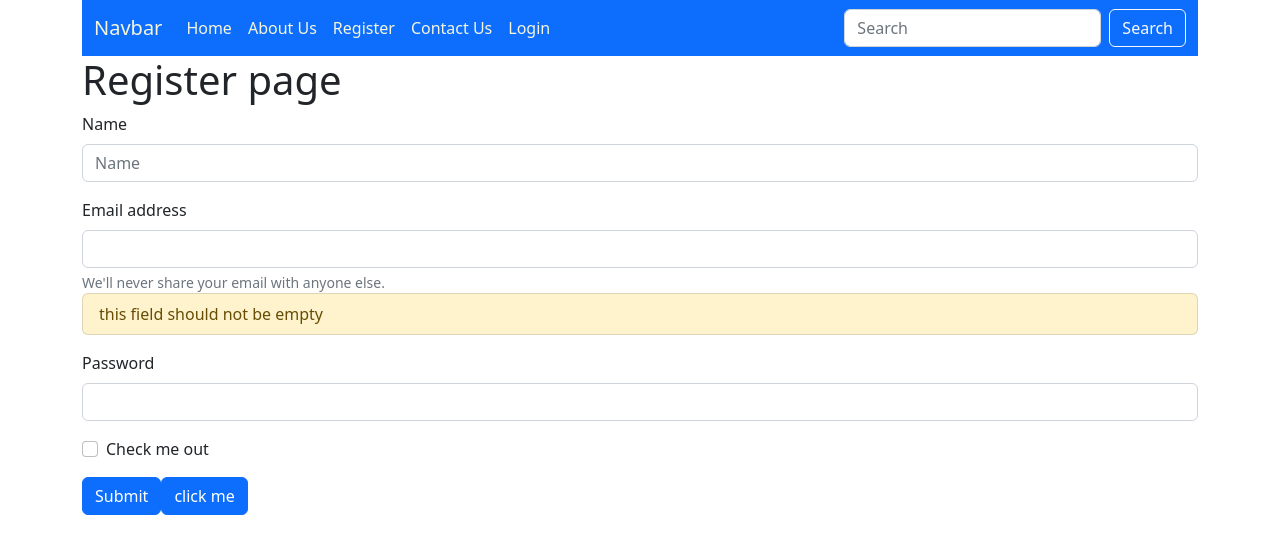
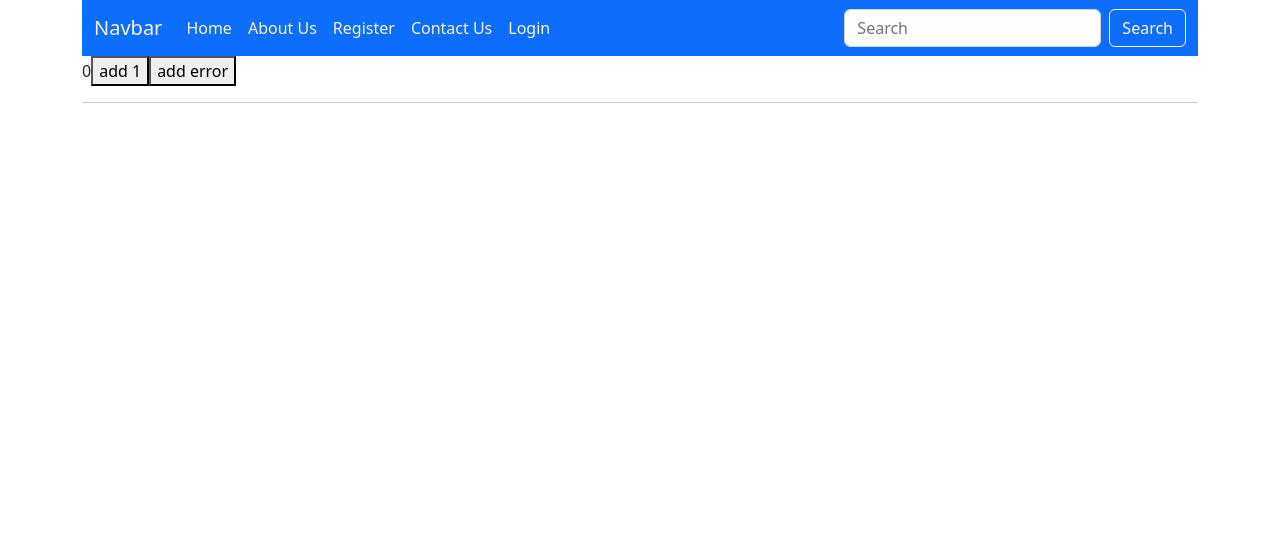
Before and after one commit to davidBoreda/shopeee-front, a React (Create React App) app: page / in a window 1280 px wide. Shown: the top 554 px of the page. Built offline with nearby package versions, Linux system fonts and the light colour scheme.

Commit message:
useCallback

```diff
--- a/src/App.jsx
+++ b/src/App.jsx
@@ -2,6 +2,8 @@ import HomePage from "./pages/HomePage";
 import Navbar from "./components/Navbar/Navbar";
 import RegisterPage from "./pages/RegisterPage";
 import LifeCycleHooksPage from "./pages/LifeCycleHooksPage";
+import UseMemoPage from "./pages/UseMemoPage";
+import UseCallbackPage from "./pages/UseCallbackPage";
 // import AboutUs from "./pages/AboutUs";
 
 const App = () => {
@@ -13,8 +15,10 @@ const App = () => {
       <main>
         {/* <HomePage /> */}
         {/* <AboutUs /> */}
-        <RegisterPage />
+        {/* <RegisterPage /> */}
         {/* <LifeCycleHooksPage /> */}
+        {/* <UseMemoPage /> */}
+        <UseCallbackPage />
       </main>
       <footer></footer>
     </div>
--- a/src/components/ErrorValidationListComponent.jsx
+++ b/src/components/ErrorValidationListComponent.jsx
@@ -1,10 +1,10 @@
 const ErrorValidationListComponent = ({ errorsArr }) => {
   return (
     <ul className="list-group">
-      {errorsArr.map((item) => (
+      {errorsArr.map((item, index) => (
         <li
           className="list-group-item list-group-item-action list-group-item-warning"
-          key={Date.now() + item}
+          key={Date.now() + item + index}
         >
           {item}
         </li>
--- /dev/null
+++ b/src/pages/UseCallbackPage.jsx
@@ -0,0 +1,28 @@
+import { Fragment, useCallback, useState } from "react";
+import ErrorValidationListComponent from "../components/ErrorValidationListComponent";
+
+const UseCallbackPage = () => {
+  const [counter, setCounter] = useState(0);
+  const [errors, setErrors] = useState([]);
+  const handleBtnClick = () => {
+    setCounter((prevState) => prevState + 1);
+  };
+
+  const handleAddErrorBtnClick = useCallback(() => {
+    setErrors((prevState) => [...prevState, "new error"]);
+  }, [errors]);
+  return (
+    <Fragment>
+      {counter}
+      <button onClick={handleBtnClick}>add 1</button>
+      <button onClick={handleAddErrorBtnClick}>add error</button>
+      <hr />
+      <ErrorValidationListComponent
+        errorsArr={errors}
+        onClick={handleAddErrorBtnClick}
+      />
+    </Fragment>
+  );
+};
+
+export default UseCallbackPage;
--- /dev/null
+++ b/src/pages/UseMemoPage.jsx
@@ -0,0 +1,35 @@
+import { Fragment, useMemo, useState } from "react";
+
+const veryBigArray = (counter) => {
+  for (let i = 0; i < 1000000000; i++) {
+    counter++;
+  }
+  return counter;
+};
+
+const UseMemoPage = () => {
+  const [count, setCount] = useState(0);
+  const [count2, setCount2] = useState(0);
+  const result = useMemo(() => veryBigArray(count), [count]);
+  const handleBtnClick = () => {
+    setCount((prevState) => prevState + 1);
+  };
+
+  const handleBtn2Click = () => {
+    setCount2((prevState) => prevState + 1);
+  };
+
+  return (
+    <Fragment>
+      <h1>Count</h1>
+      <h2>{result}</h2>
+      <button onClick={handleBtnClick}>+1</button>
+      <hr />
+      <h1>Count2</h1>
+      <h2>{count2}</h2>
+      <button onClick={handleBtn2Click}>+1</button>
+    </Fragment>
+  );
+};
+
+export default UseMemoPage;
```
